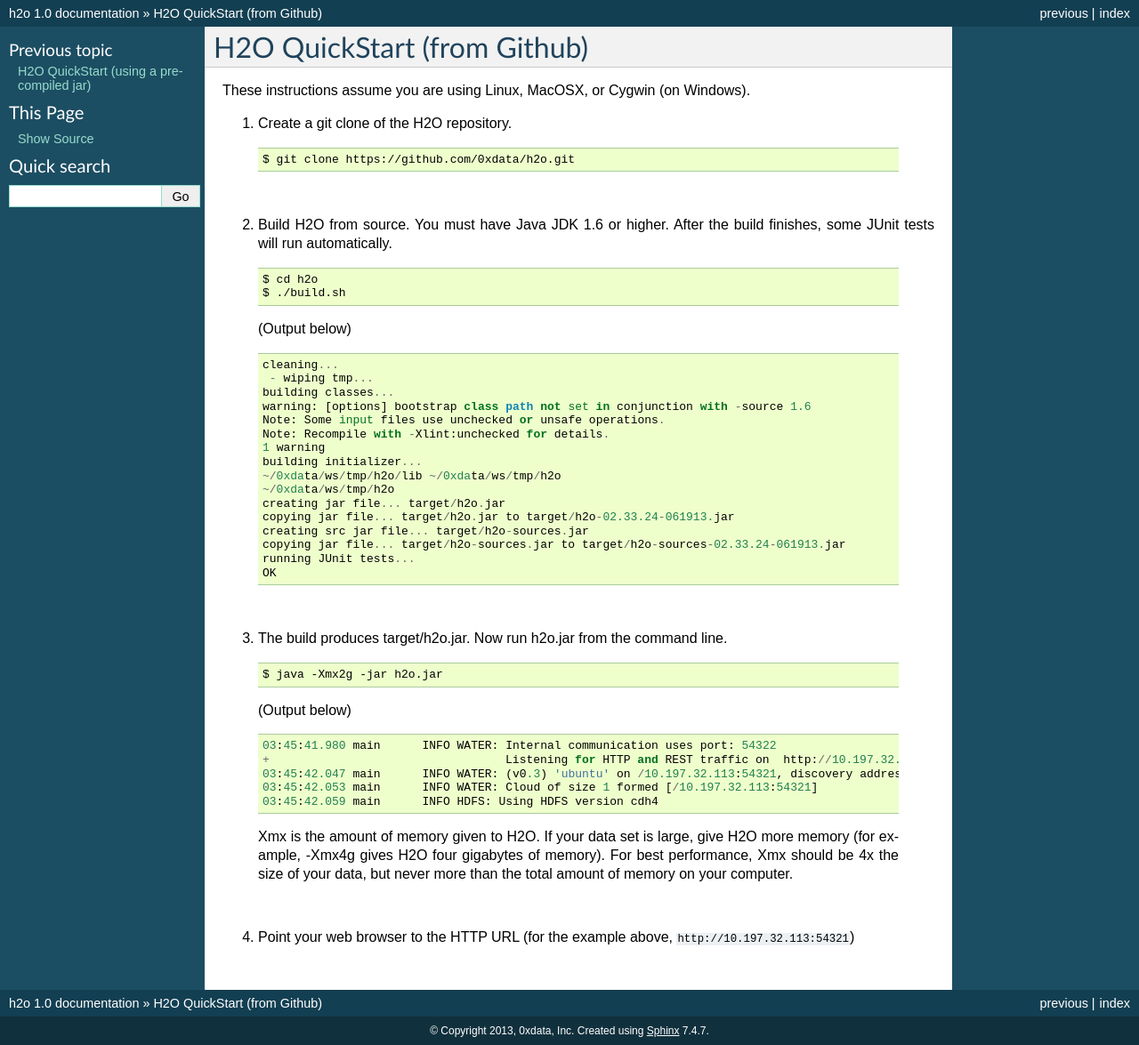
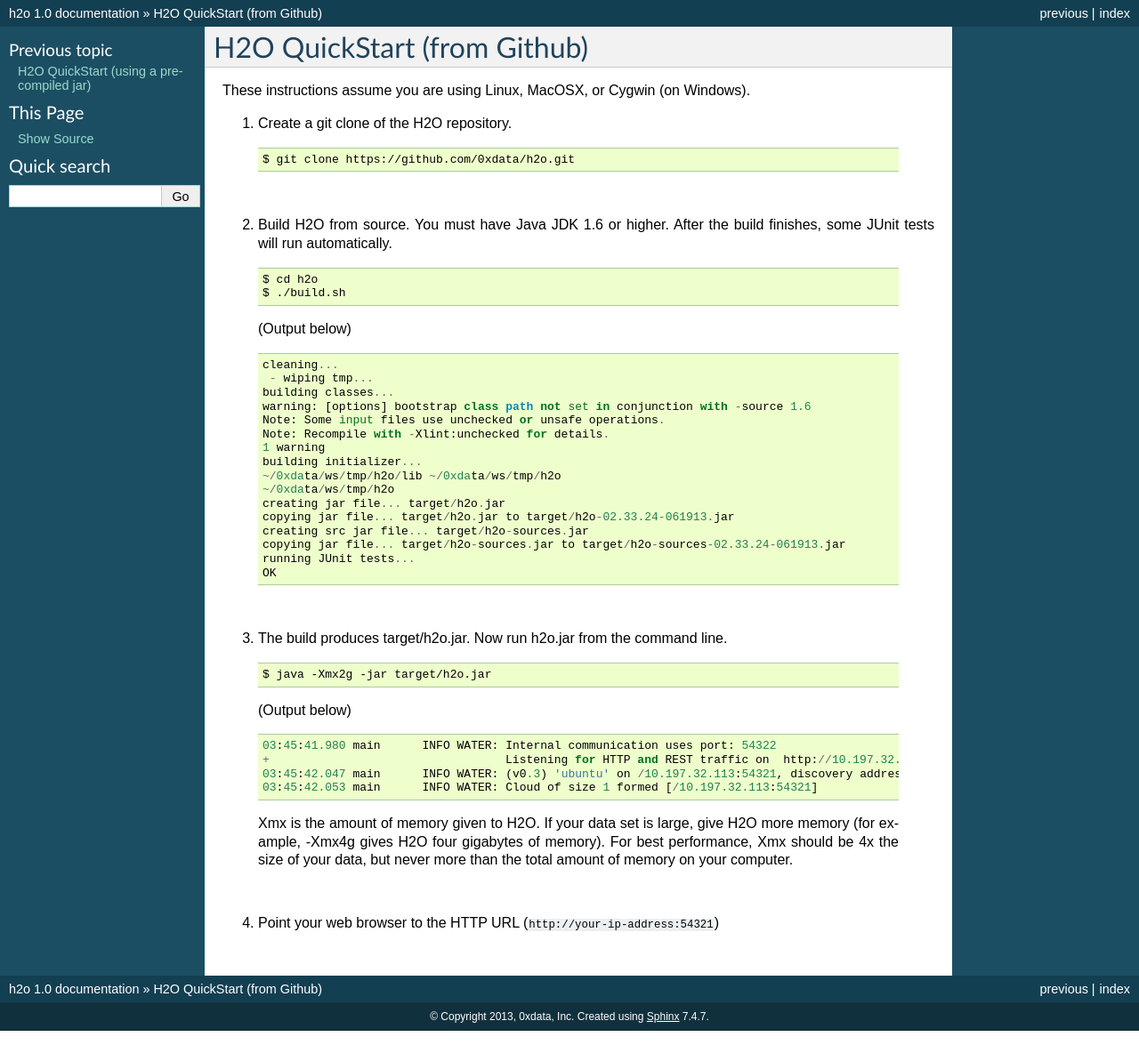
Before and after one commit to devinshields/h2odocs, a Sphinx documentation site: the page built from source/tutorial/quickstart_git.rst, in a window 1280 px wide. Shown: the whole page at 89% size. Built offline with Sphinx 7.4.7, drawn with Linux system fonts in a browser that asks for light colours; formulas are drawn with MathJax 3.

Commit message:
Tweaks to quickstart.

```diff
--- a/source/tutorial/quickstart.rst
+++ b/source/tutorial/quickstart.rst
@@ -27,8 +27,7 @@
 	+                                  Listening for HTTP and REST traffic on  http://10.197.32.113:54321/
 	03:45:42.047 main      INFO WATER: (v0.3) 'ubuntu' on /10.197.32.113:54321, discovery address /227.66.218.231:58178
 	03:45:42.053 main      INFO WATER: Cloud of size 1 formed [/10.197.32.113:54321]
-	03:45:42.059 main      INFO HDFS: Using HDFS version cdh4
 
 |
 
-4.  Point your web browser to the HTTP URL (for the example above, ``http://10.197.32.113:54321``)
+4.  Point your web browser to the HTTP URL (``http://your-ip-address:54321``)
--- a/source/tutorial/quickstart_git.rst
+++ b/source/tutorial/quickstart_git.rst
@@ -46,7 +46,7 @@
 
  ::
 
-    $ java -Xmx2g -jar h2o.jar
+    $ java -Xmx2g -jar target/h2o.jar
 
  (Output below)
 
@@ -56,7 +56,6 @@
 	+                                  Listening for HTTP and REST traffic on  http://10.197.32.113:54321/
 	03:45:42.047 main      INFO WATER: (v0.3) 'ubuntu' on /10.197.32.113:54321, discovery address /227.66.218.231:58178
 	03:45:42.053 main      INFO WATER: Cloud of size 1 formed [/10.197.32.113:54321]
-	03:45:42.059 main      INFO HDFS: Using HDFS version cdh4
 
  Xmx is the amount of memory given to H2O.  If your data set is large,
  give H2O more memory (for example, -Xmx4g gives H2O four gigabytes of
@@ -66,4 +65,4 @@
 
 |
 
-4.  Point your web browser to the HTTP URL (for the example above, ``http://10.197.32.113:54321``)
+4.  Point your web browser to the HTTP URL (``http://your-ip-address:54321``)
```
